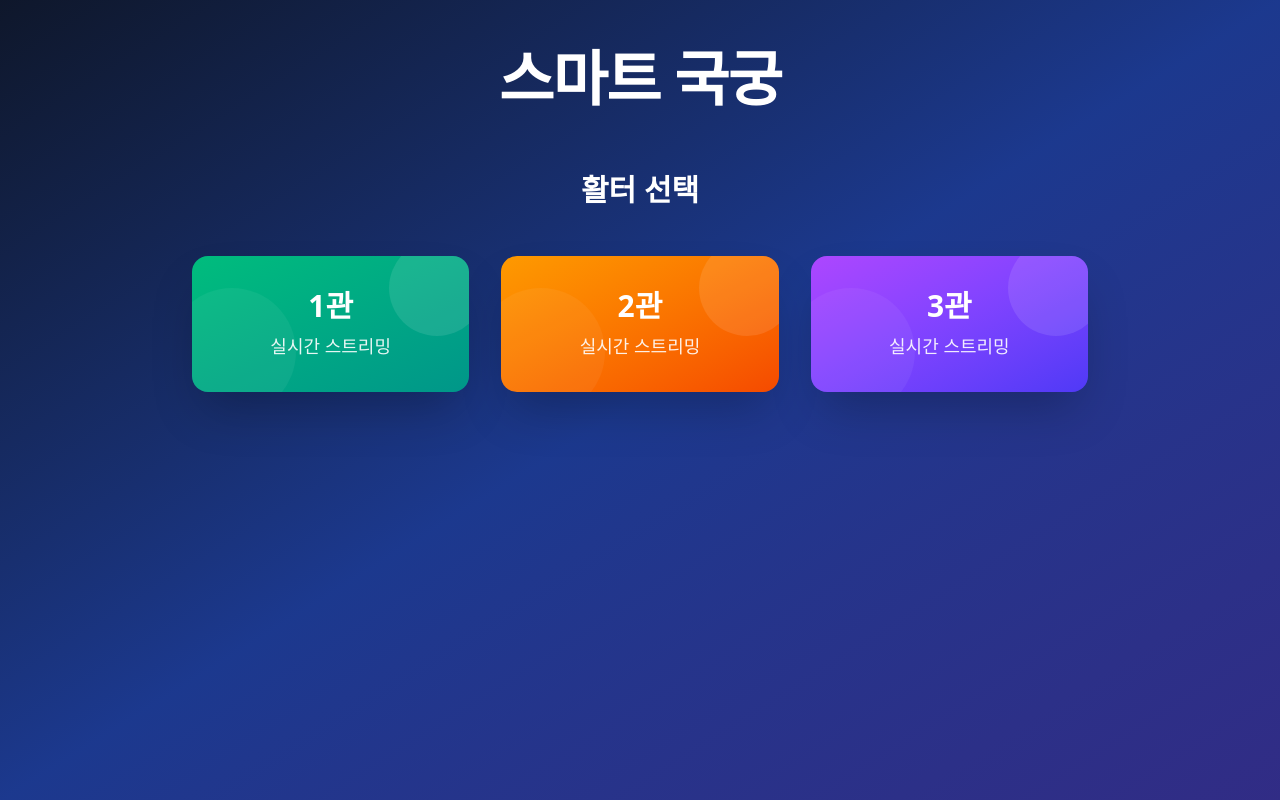
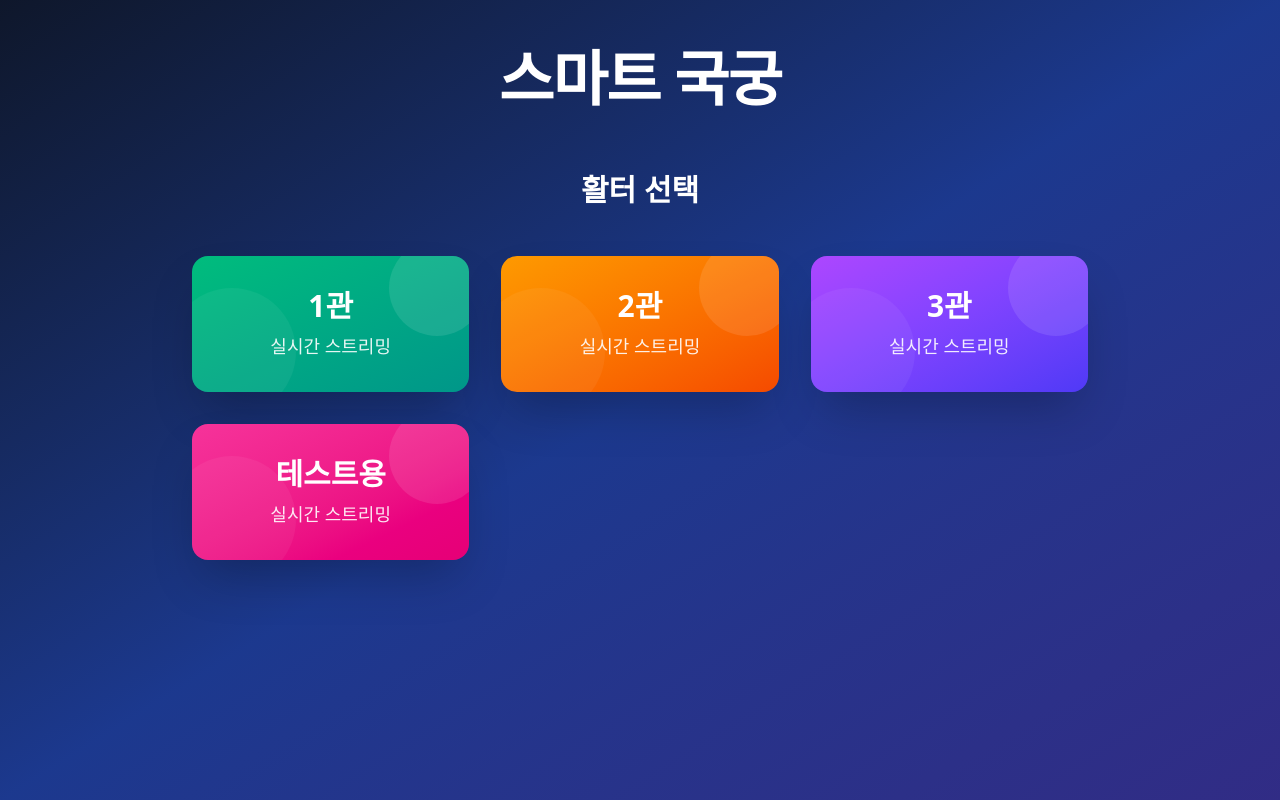
Before and after one commit to hyomin1/smart-bow, a React (Vite) app in the folder frontend/: page / in a window 1280 px wide. Built offline with nearby package versions, Linux system fonts and the light colour scheme; no server answers.

Commit message:
fix: 테스트용 카메라 추가

```diff
--- a/frontend/src/components/CamWebRTC.tsx
+++ b/frontend/src/components/CamWebRTC.tsx
@@ -9,17 +9,17 @@ export default function CamWebRTC({ camId }: Props) {
   const videoRef = useRef<HTMLVideoElement>(null);
   console.log('dev 확인');
   useEffect(() => {
-    //const pc = new RTCPeerConnection();
-    const pc = new RTCPeerConnection({
-      iceServers: [
-        { urls: 'stun:stun.l.google.com:19302' },
-        {
-          urls: `turn:${import.meta.env.VITE_TURN_SERVER}:3478?transport=udp`,
-          username: import.meta.env.VITE_TURN_USERNAME,
-          credential: import.meta.env.VITE_TURN_CREDENTIAL,
-        },
-      ],
-    });
+    const pc = new RTCPeerConnection();
+    // const pc = new RTCPeerConnection({
+    //   iceServers: [
+    //     { urls: 'stun:stun.l.google.com:19302' },
+    //     {
+    //       urls: `turn:${import.meta.env.VITE_TURN_SERVER}:3478?transport=udp`,
+    //       username: import.meta.env.VITE_TURN_USERNAME,
+    //       credential: import.meta.env.VITE_TURN_CREDENTIAL,
+    //     },
+    //   ],
+    // });
 
     setInterval(async () => {
       const stats = await pc.getStats();
--- a/frontend/src/pages/HomePage.tsx
+++ b/frontend/src/pages/HomePage.tsx
@@ -34,6 +34,11 @@ export default function HomePage() {
                 name: '3관',
                 color: 'from-purple-500 to-indigo-600',
               },
+              {
+                id: 'test',
+                name: '테스트용',
+                color: 'from-pink-500 to-pink-600',
+              },
             ].map((target) => (
               <Link
                 key={target.id}
```
